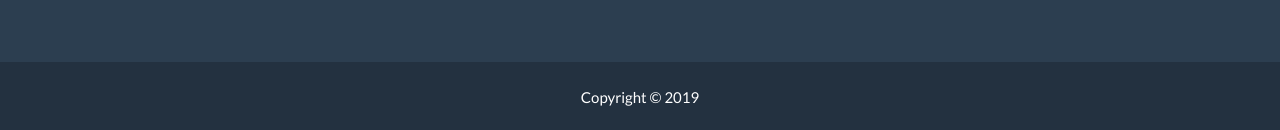
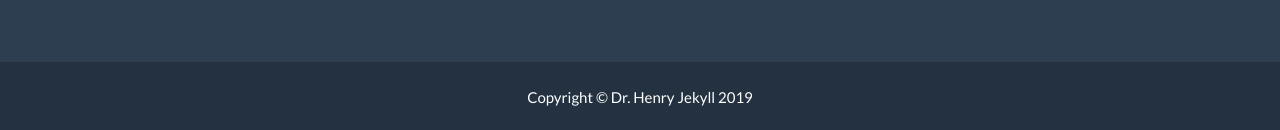
Before and after one commit to maureenmcneilreality/maureenmcneilreality, a Jekyll site: the page built from index.html, in a window 1280 px wide and 900 px high, scrolled down 2456 px. Shown: the part 767-897 px from the top of the window. Built offline with Jekyll 4.4.1, drawn with Linux system fonts in a browser that asks for light colours.

Commit message:
Update footer.html

```diff
--- a/_includes/footer.html
+++ b/_includes/footer.html
@@ -31,8 +31,8 @@
         <div class="footer-below">
             <div class="container">
                 <div class="row">
-                    <div class="col-lg-12">
-                        Copyright &copy; 20{{ site.time | date: '%y' }}
+                    <div class="col-lg-121">
+                        Copyright &copy; {{ site.footer.copyright }} 20{{ site.time | date: '%y' }}
                     </div>
                 </div>
             </div>
```
